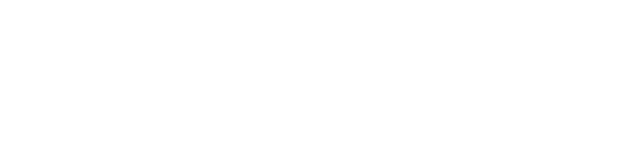
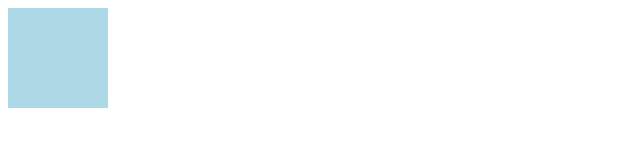
Before and after one commit to Davy-miles/aulas-html-css-e-projetos, a plain HTML site: page index.html in a window 1280 px wide. Shown: the whole page, without its empty margins (0-640 px from the left). Drawn offline with Linux system fonts and the light colour scheme.

Commit message:
so umas mudanças

```diff
--- a/index.html
+++ b/index.html
@@ -6,7 +6,6 @@
     <title>fluxbox</title>
 </head>
 <body>
-
-
+    <div style="width: 100px; height: 100px; background-color: lightblue;"></div>
 </body>
 </html>
```
